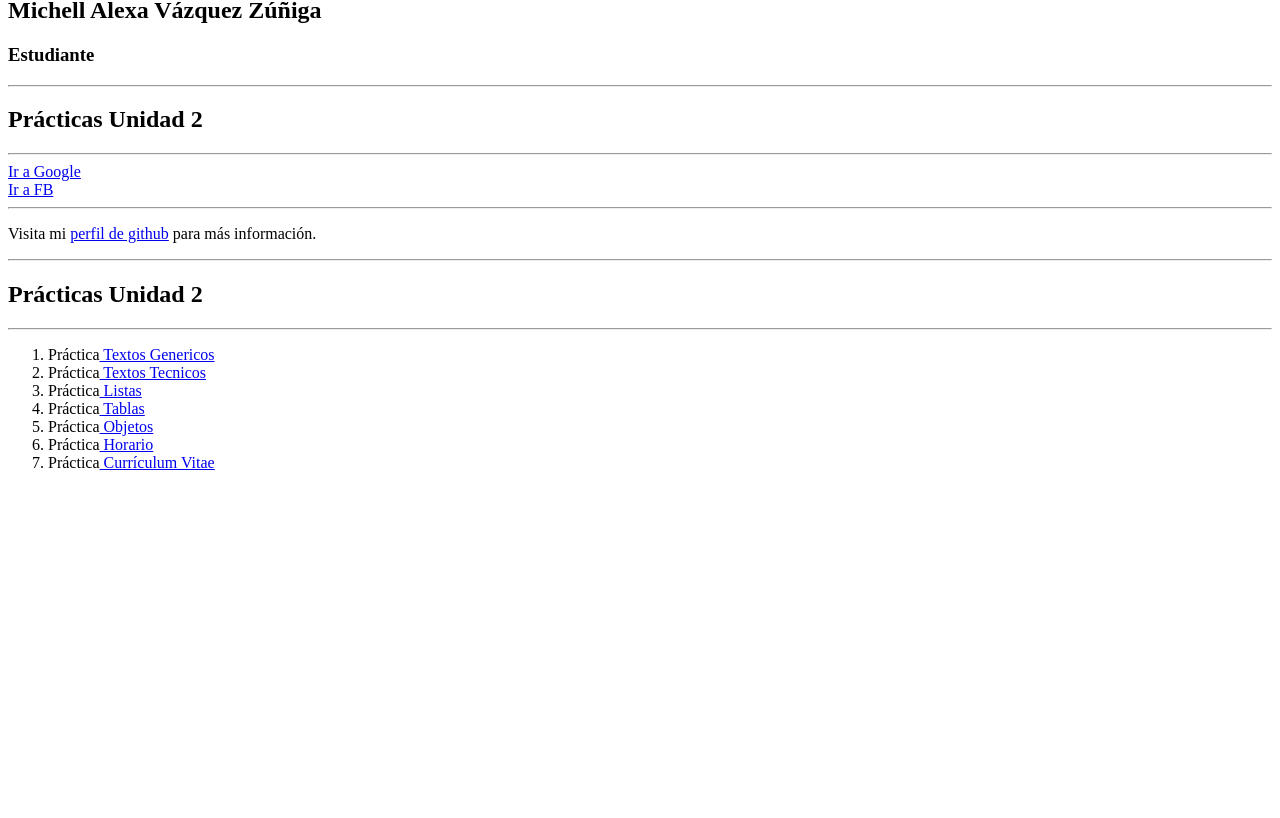
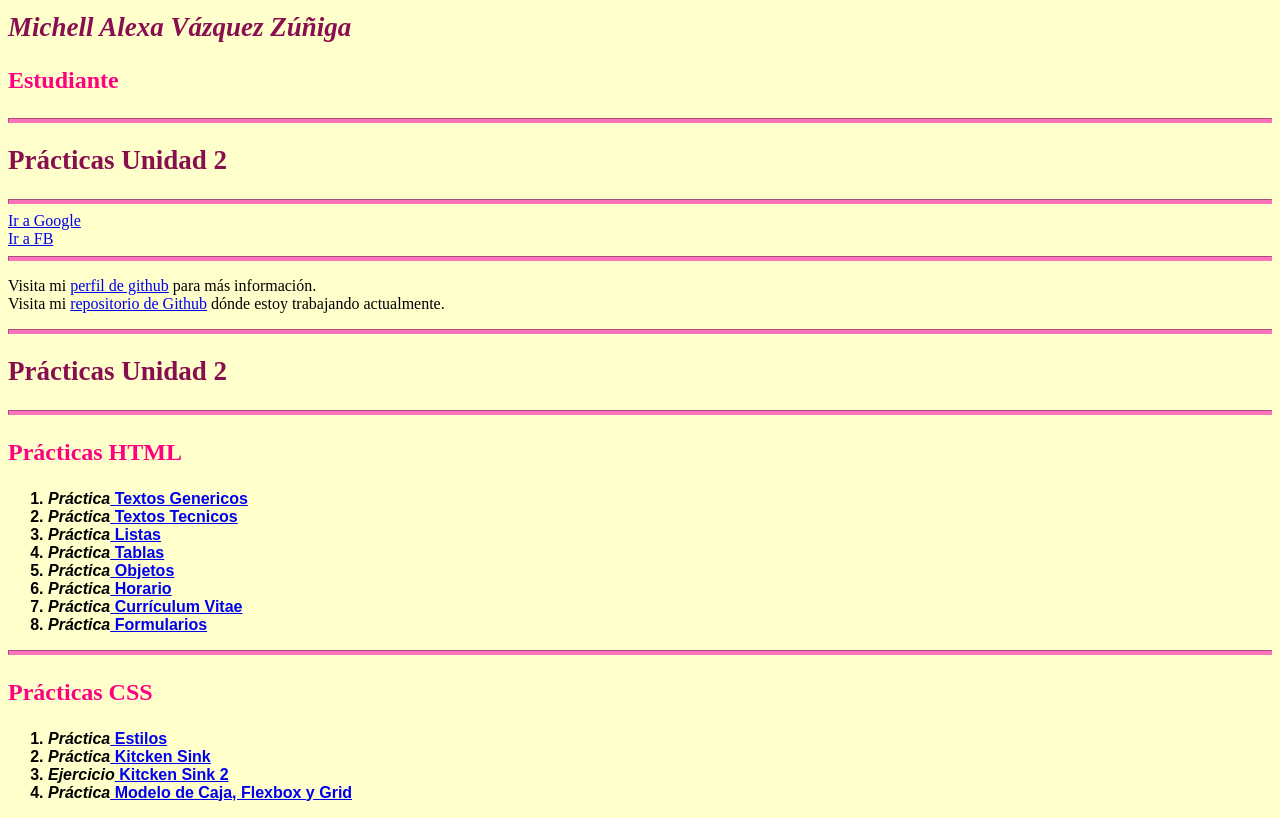
Before and after one commit to alexamh24/Portafolio, a plain HTML site: page index.html in a window 1280 px wide. Shown: the part 83-901 px from the top of the page. Before the commit the page ends 800 px from the top, so only its background shows below. Drawn offline with Linux system fonts and the light colour scheme.

Commit message:
actualizado 04

```diff
--- a/index.html
+++ b/index.html
@@ -4,33 +4,91 @@
     <meta charset="UTF-8">
     <meta name="viewport" content="width=device-width, initial-scale=1.0">
     <title>Inicio</title>
+    <style>
+        @import url('https://fonts.googleapis.com/css2?family=Itim&display=swap');
+    </style>
+    <style>
+        h1 {
+        color: #fce300;
+        font-size: 38px;
+        font-weight: bold;
+    }
+    </style>
+    <style>
+        h2 {
+        color: #880E4F;
+        font-size: 27px;
+        font-weight: bold;
+    }
+    </style>
+    <style>
+        h3 {
+        color: #ff0080;
+        font-size: 24px;
+        font-weight: bold;
+    }
+    </style>
+    <style>
+        ol {
+        color: #000000;
+        font-family: sans-serif;
+        font-size: 16px;
+        font-weight: bold;
+    }
+    </style>
+    <style>
+        hr{
+            height: 3px;
+            background-color: #fd72b8;
+            border-color: #fd72b8;
+    }
+    </style>
+    <style>
+        body{
+            background-color: #FFFFCC;
+        }
+    </style>
 </head>
+
 <body>
     <h1>Prácticas de Programación Web</h1>
-    <h2>Michell Alexa Vázquez Zúñiga</h2>
+    <h2><em>Michell Alexa Vázquez Zúñiga</em></h2>
     <h3>Estudiante</h3>
-    <hr />
+    <hr>
     <h2>Prácticas Unidad 2</h2>
-    <hr />
+    <hr>
     <a href="https://www.google.com">Ir a Google</a>
     <br>
     <a href="https://www.facebook.com">Ir a FB</a>
-    <hr />
+    <hr>
     <p>
         Visita mi <a href="https://www.github.com/alexamh24">perfil de github</a>
         para más información.
+        <br>
+        Visita mi <a href="https://github.com/alexamh24/Portafolio"> repositorio de Github</a>
+        dónde estoy trabajando actualmente.
     </p>
+    <hr>
+        <h2>Prácticas Unidad 2</h2>
+    <hr>
+        <h3>Prácticas HTML</h3>
+    <ol>
+        <li><em>Práctica</em><a href="genericos.html"> Textos Genericos </a></li>
+        <li><em>Práctica</em><a href="tecnico.html"> Textos Tecnicos </a></li>
+        <li><em>Práctica</em><a href="listas.html"> Listas </a></li>
+        <li><em>Práctica</em><a href="tablas.html"> Tablas </a></li>
+        <li><em>Práctica</em><a href="objetos.html"> Objetos </a></li>
+        <li><em>Práctica</em><a href="horario.html"> Horario </a></li>
+        <li><em>Práctica</em><a href="cv.html"> Currículum Vitae </a></li>
+        <li><em>Práctica</em><a href="formularios.html"> Formularios </a></li>
+    </ol>
     <hr/>
-    <h2>Prácticas Unidad 2</h2>
-    <hr/>
+        <h3>Prácticas CSS</h3>
     <ol>
-        <li>Práctica<a href="genericos.html"> Textos Genericos </a></li>
-        <li>Práctica<a href="tecnico.html"> Textos Tecnicos </a></li>
-        <li>Práctica<a href="listas.html"> Listas </a></li>
-        <li>Práctica<a href="tablas.html"> Tablas </a></li>
-        <li>Práctica<a href="objetos.html"> Objetos </a></li>
-        <li>Práctica<a href="horario.html"> Horario </a></li>
-        <li>Práctica<a href="cv.html"> Currículum Vitae </a></li>
+        <li><em>Práctica</em><a href="estilos.html"> Estilos </a></li>
+        <li><em>Práctica</em><a href="kitchensink.html"> Kitcken Sink </a></li>
+        <li><em>Ejercicio</em><a href="kitchensink2.html"> Kitcken Sink 2 </a></li>
+        <li><em>Práctica</em><a href=" "> Modelo de Caja, Flexbox y Grid </a></li>
     </ol>
 </body>
 </html>
```
